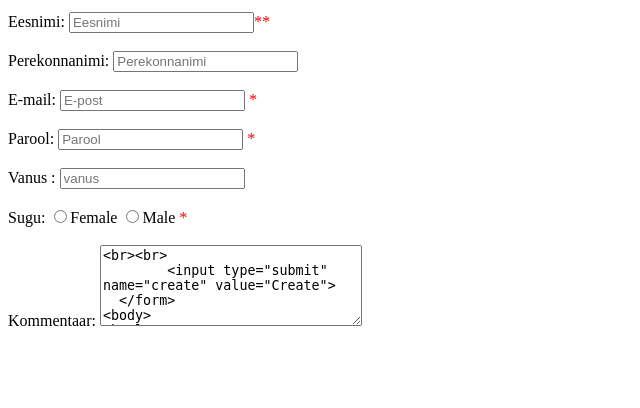
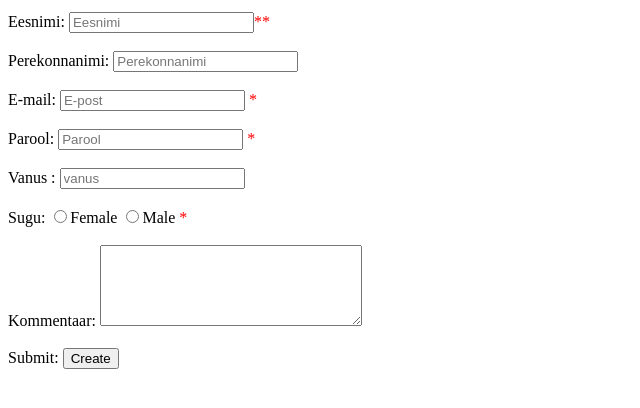
Before and after one commit to katariin/alus, a PHP site: page /vlogin.php in a window 1280 px wide. Shown: the part 255-663 px from the top of the page, without its empty margins (0-640 px from the left). Run offline with PHP 8.4, Linux system fonts and the light colour scheme.

Commit message:
muudetused

```diff
--- a/3data.php
+++ b/3data.php
@@ -18,7 +18,7 @@
 
    }
 
-   $bookname = $authorname = $authorlastname = $year = $bookname_error = $authorname_error = $authorlastname_error = ;
+   $bookname = $authorname = $authorlastname = $year = $bookname_error = $authorname_error = $authorlastname_error = "";
 
    //kontrollime, kas on midagi tyhi
 
--- a/connectioni_variant.php
+++ b/connectioni_variant.php
@@ -13,7 +13,7 @@
 
          //prepare and bind_textdomain_codeset
 		 $stmt->$conn->prepare("INSERT INTO 'users' ('fname', 'lname', 'email', 'password', 'age', 'gender') VALUES ('Katarina', 'Merr', 'katmerr@gmail.com', '"md5("123kat")"', 21, 'N')");
-         $stmt->bind_param("iss", $name, $lastname, $email, $password, $age, $gender);
+         //$stmt->bind_param("iss", $name, $lastname, $email, $password, $age, $gender);
 		 $stmt->execute();
 		 $stmt->close();
 		 mysqli_close($conn);
--- a/taabel.php
+++ b/taabel.php
@@ -39,7 +39,7 @@
 					   //count($clothes_list) - massiiivi pikkus
 			for($i = 0; $i < count($clothes_list); $i++){
 
-						if (isset($_GET["edit"]) && $clothes_list[$i]->id == $GET["edit"]{
+						if (isset($_GET["edit"]) && $clothes_list[$i]->id == $GET["edit"]){
 							  //kasutajale muutmiseks
 							 echo"<tr>";
 							   echo "<form action='taabel.php' method='post'>";
--- a/vlogin.php
+++ b/vlogin.php
@@ -172,8 +172,8 @@
   	Vanus : <input name="age" type="text" placeholder="vanus" value="<?php echo $age; ?>"> <br><br>
 	Sugu: <input name="gender" type="radio" value="Naine">Female
           <input name="gender" type="radio" value="Mees">Male <span style ="color:red" class ="error">*<?php echo $gender_error; ?></span> <br><br>
-	Kommentaar: <textarea name="comment" rows="5" cols ="30"><br><br>
-  	<input type="submit" name="create" value="Create">
+	Kommentaar: <textarea name="comment" rows="5" cols ="30"></textarea><br><br>
+  	 Submit:   <input type="submit" name="create" value="Create">
   </form>
 <body>
 <html>
```
Also changed, not shown: 2function.php (+4 -4 lines).
